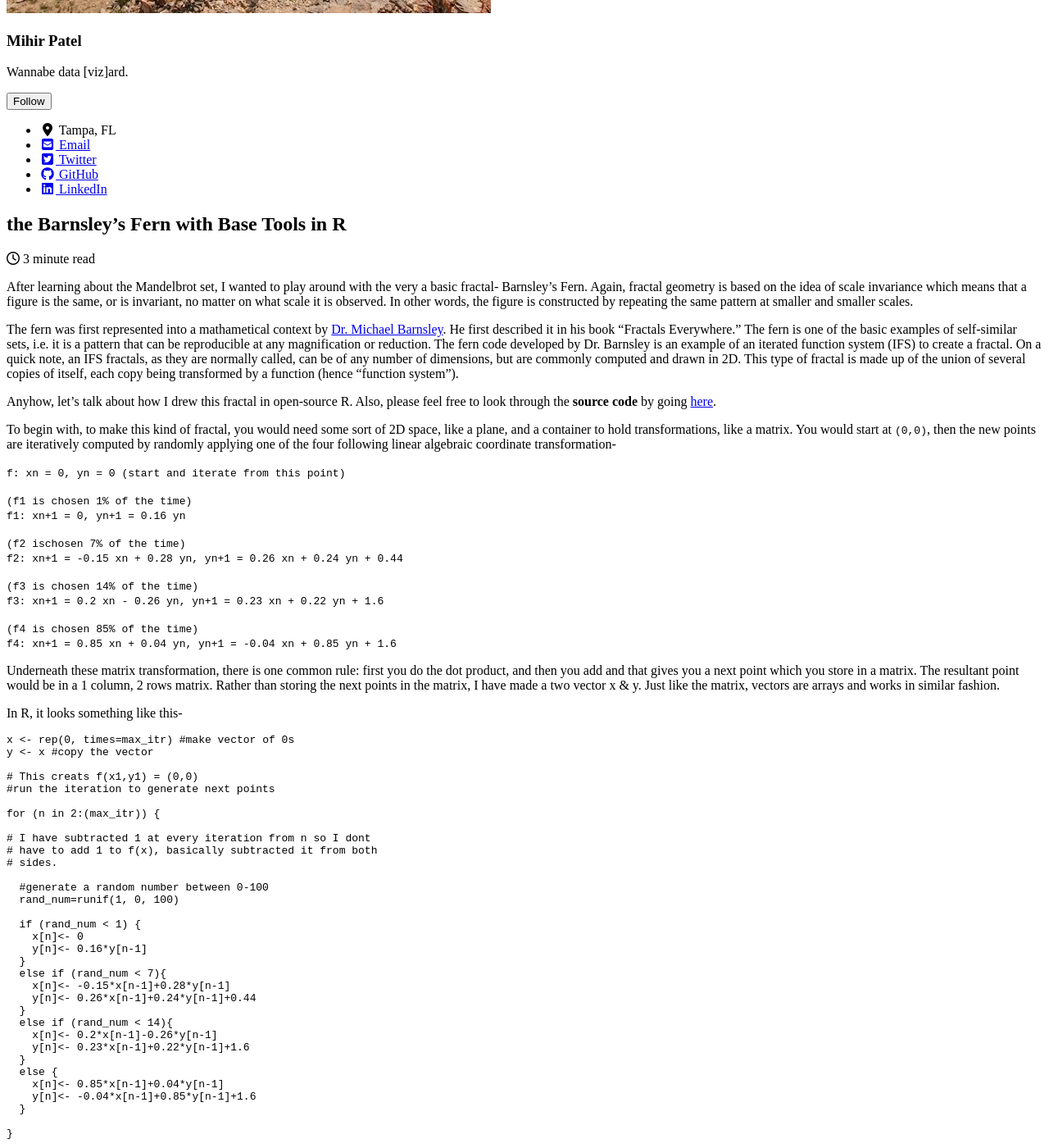
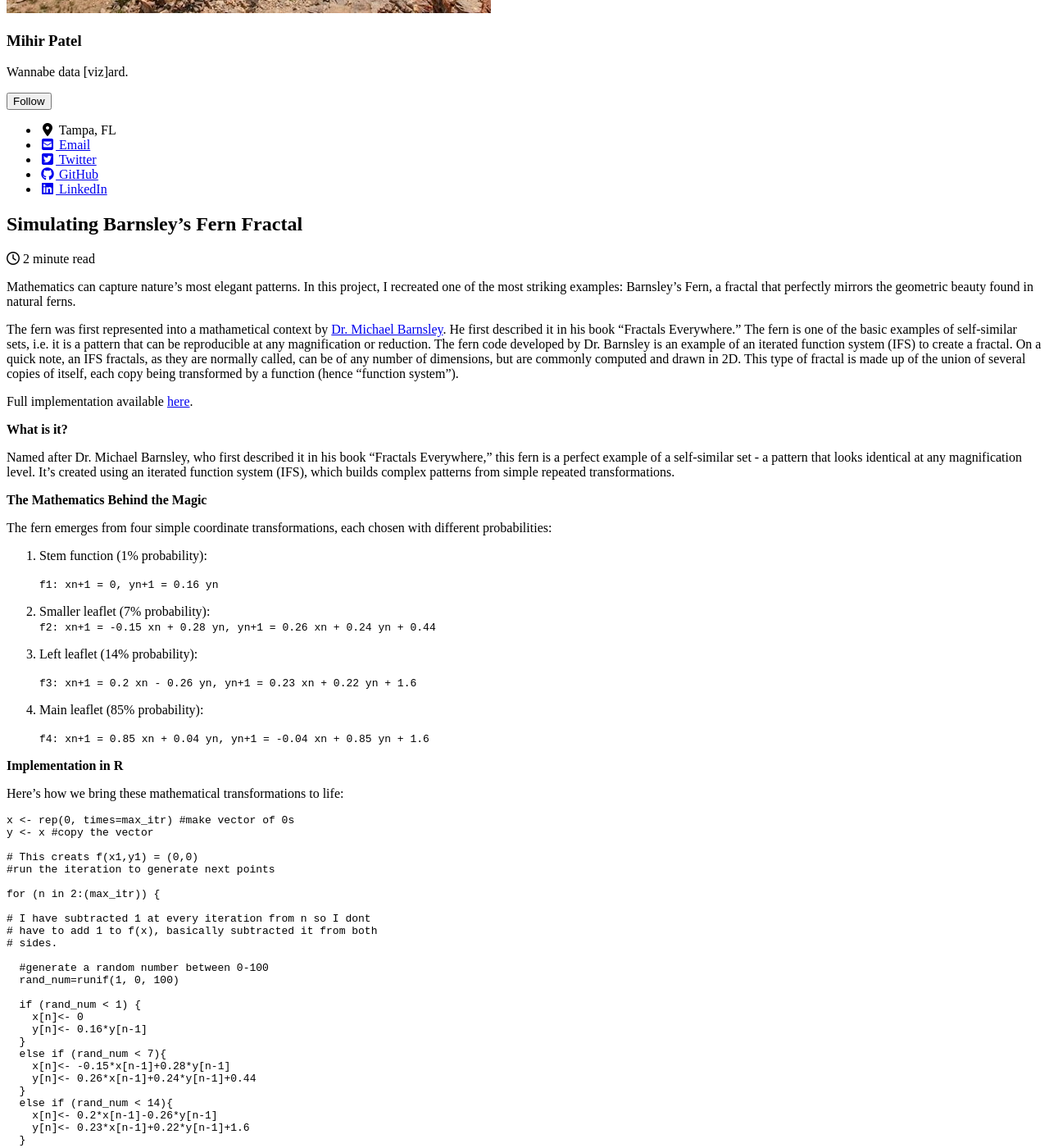
Before and after one commit to mihirp161/mihirp161.github.io, a Jekyll site: the page built from _posts/2020-01-27-barnsleysFern.md, in a window 1280 px wide and 1400 px high, scrolled down 957 px. Shown: the whole window at 82% size. Built offline with Jekyll 4.4.1, drawn with Linux system fonts in a browser that asks for light colours; cached includes are drawn as plain includes; nearby versions of some CDN libraries; some of the changed text lies outside the part shown.

Commit message:
Update 2020-01-27-barnsleysFern.md

````diff
--- a/_posts/2020-01-27-barnsleysFern.md
+++ b/_posts/2020-01-27-barnsleysFern.md
@@ -1,36 +1,43 @@
 ---
-title: "the Barnsley's Fern with Base Tools in R"
+title: "Simulating Barnsley's Fern Fractal"
 date: 2020-01-27
 tags: [Miscellaneous, R]
 header:
 excerpt: "Complex Numbers, Linear Algebra, the Barnsley Fern, Fractal"
 mathjax: "true"
 ---
-After learning about the Mandelbrot set, I wanted to play around with the very a basic fractal- Barnsley's Fern. Again, fractal geometry is based on the idea of scale invariance which means that a figure is the same, or is invariant, no matter on what scale it is observed. In other words, the figure is constructed by repeating the same pattern at smaller and smaller scales.
+Mathematics can capture nature's most elegant patterns. In this project, I recreated one of the most striking examples: Barnsley's Fern, a fractal that perfectly mirrors the geometric beauty found in natural ferns.
 
 The fern was first represented into a mathametical context by [Dr. Michael Barnsley](https://en.wikipedia.org/wiki/Michael_Barnsley). He first described it in his book "Fractals Everywhere." The fern is one of the basic examples of self-similar sets, i.e. it is a pattern that can be reproducible at any magnification or reduction. The fern code developed by Dr. Barnsley is an example of an iterated function system (IFS) to create a fractal. On a quick note, an IFS fractals, as they are normally called, can be of any number of dimensions, but are commonly computed and drawn in 2D. This type of fractal is made up of the union of several copies of itself, each copy being transformed by a function (hence "function system").
 
-Anyhow, let's talk about how I drew this fractal in open-source R. Also, please feel free to look through the **source code** by going [here](https://github.com/opendatasurgeon/BarnsleysFractal_r).
+Full implementation available [here](https://github.com/opendatasurgeon/BarnsleysFractal_r).
 
-To begin with, to make this kind of fractal, you would need some sort of 2D space, like a plane, and a container to hold transformations, like a matrix. You would start at `(0,0)`, then the new points are iteratively computed by randomly applying one of the four following linear algebraic coordinate transformation-
+**What is it?**
 
-  `f: xn = 0, yn = 0 (start and iterate from this point)`
+Named after Dr. Michael Barnsley, who first described it in his book "Fractals Everywhere," this fern is a perfect example of a self-similar set - a pattern that looks identical at any magnification level. It's created using an iterated function system (IFS), which builds complex patterns from simple repeated transformations.
 
-  `(f1 is chosen 1% of the time)`
-  `f1: xn+1 = 0, yn+1 = 0.16 yn`
+**The Mathematics Behind the Magic**
 
-  `(f2 ischosen 7% of the time)`
+The fern emerges from four simple coordinate transformations, each chosen with different probabilities:
+
+1. Stem function (1% probability):
+
+   `f1: xn+1 = 0, yn+1 = 0.16 yn`
+
+2. Smaller leaflet (7% probability):
   `f2: xn+1 = -0.15 xn + 0.28 yn, yn+1 = 0.26 xn + 0.24 yn + 0.44`
 
-  `(f3 is chosen 14% of the time)`
-  `f3: xn+1 = 0.2 xn - 0.26 yn,  yn+1 = 0.23 xn + 0.22 yn + 1.6`
+3. Left leaflet (14% probability):
 
-  `(f4 is chosen 85% of the time)`
-  `f4: xn+1 = 0.85 xn + 0.04 yn, yn+1 = -0.04 xn + 0.85 yn + 1.6`
+   `f3: xn+1 = 0.2 xn - 0.26 yn,  yn+1 = 0.23 xn + 0.22 yn + 1.6`
 
-Underneath these matrix transformation, there is one common rule: first you do the dot product, and then you add and that gives you a next point which you store in a matrix. The resultant point would be in a 1 column, 2 rows matrix. Rather than storing the next points in the matrix, I have made a two vector x & y. Just like the matrix, vectors are arrays and works in similar fashion.
+4. Main leaflet (85% probability):
 
-In R, it looks something like this-
+   `f4: xn+1 = 0.85 xn + 0.04 yn, yn+1 = -0.04 xn + 0.85 yn + 1.6`
+
+**Implementation in R**
+
+Here's how we bring these mathematical transformations to life:
 
 ```r
 x <- rep(0, times=max_itr) #make vector of 0s
@@ -68,26 +75,19 @@ for (n in 2:(max_itr)) {
 }
 ```
 
-As you can see, the process itself is very simple because unlike matrix, you can store points in linear manner, or "Row-major-order", in these vectors. In matrix however, storing happens in "Column-major-order" by default, meaning, points will be in order of the first column in memory first, and then the second, and so forth. This method gets tricky.
+A key detail - points are generated within specific bounds (-2.1820 < x < 2.6558 and 0 ≤ y < 9.9983) to create the proper arch of the fern's rachis (stalk).
 
-One important thing to note is that, the random numbers are generated between `-2.1820 < x < 2.6558 and 0 ≤ y < 9.9983`. This give you the correct Rachis (stalk) arch of the fern.
-
-The plot is as simple as this-
+**The Beautiful Result**
+The final fern emerges with a simple plot command:
 
 ```r
 plot(x,y, pch='.', xlab= "", ylab = "", col= color)
 ```
 
-Here is mine, looks good I think-
+<img src="{{ site.url }}{{ site.baseurl }}/images/barnsley/fern.png" alt="">
 
-   <img src="{{ site.url }}{{ site.baseurl }}/images/barnsley/fern.png" alt="">
+Want to see the fern's creation in action? Check out this interactive visualization. For a deeper dive into the mathematics, visit the Wikipedia article.
 
 
-For visual people who want to see how the fern is made, please checkout the link [here](https://www.geogebra.org/m/bQ8ppzRj).
-
-
-And if you want to learn more about fern fractal, please go [here](https://en.wikipedia.org/wiki/Barnsley_fern#Construction) to read more about its process and matrix representation.
-
-
-**NOTE**: Thank you very much for reading! If you discover any mistakes or want to offer any feedback, please feel free to email me.
+**NOTE**: Found a mistake or have feedback? I'd love to hear from you - please reach out via email!
 {: .notice--success}
````
